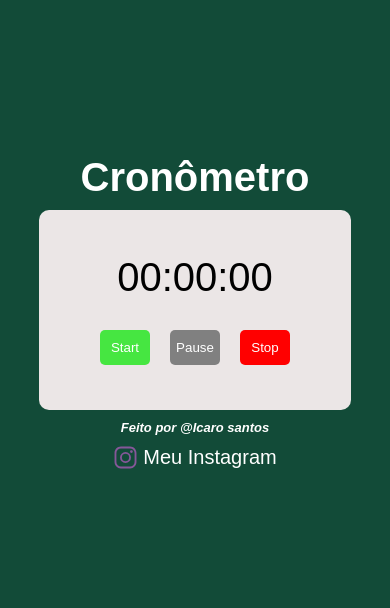
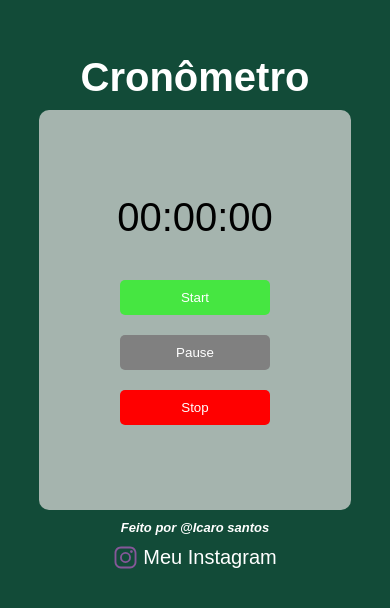
Before and after one commit to icaroSD/Cronometro, a plain HTML site: page index.html in a window 390 px wide. Shown: the part 110-718 px from the top of the page. Drawn offline with nearby package versions, Linux system fonts and the light colour scheme.

Commit message:
atualização media querie

```diff
--- a/style.css
+++ b/style.css
@@ -16,7 +16,7 @@ body{
 }
 
 #root{
-    background-color: rgb(235, 230, 230);
+    background-color: rgba(235, 230, 230, 0.678);
     width: 450px;
     height: 200px;
     border-radius: 10px;
@@ -36,7 +36,7 @@ body{
 }
 button{
     height: 35px;
-    width: 75px;
+    width: 100px;
     border: none;
     border-radius: 5px;
     color: white;
@@ -86,10 +86,17 @@ ion-icon{
 @media (max-width:494px) {
     #root{
         width:80%;
+        height: 400px;
+    }
+
+
+    #botoes{
+        flex-direction: column;
+        margin-top: 10px;
     }
 
     button{
-        width:50px;
+        width: 150px;
     }
 
 }
```
Also changed, not shown: img1.png (added), img2.png (added).
